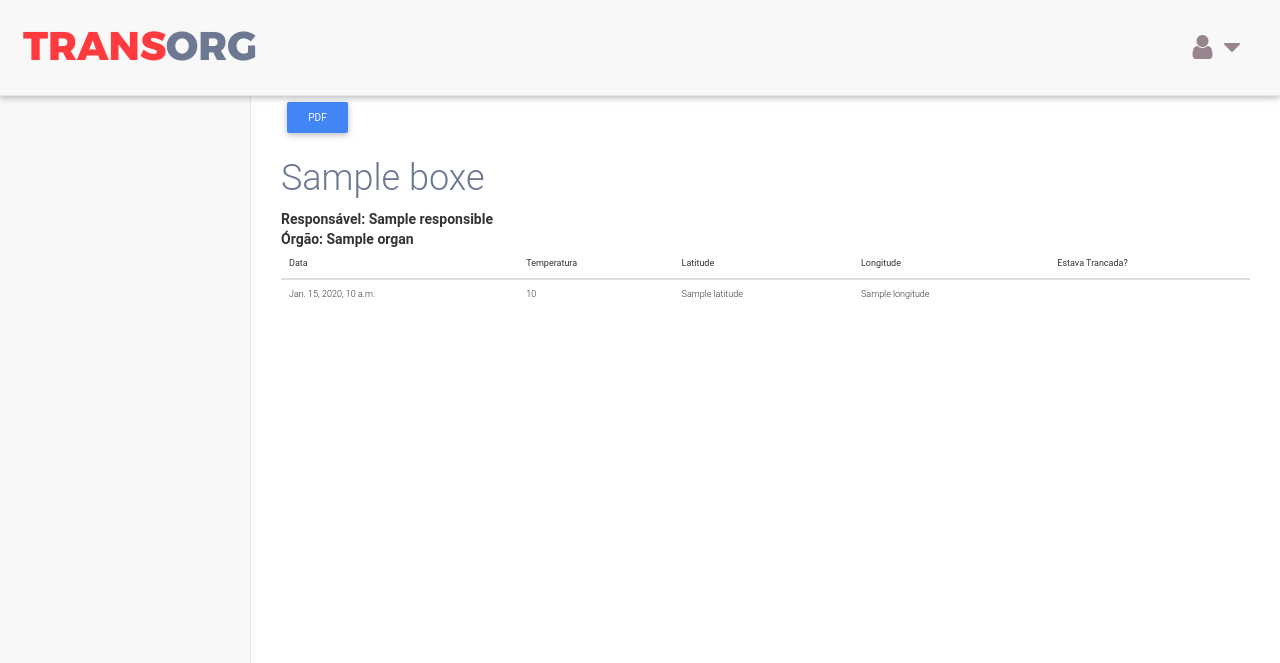
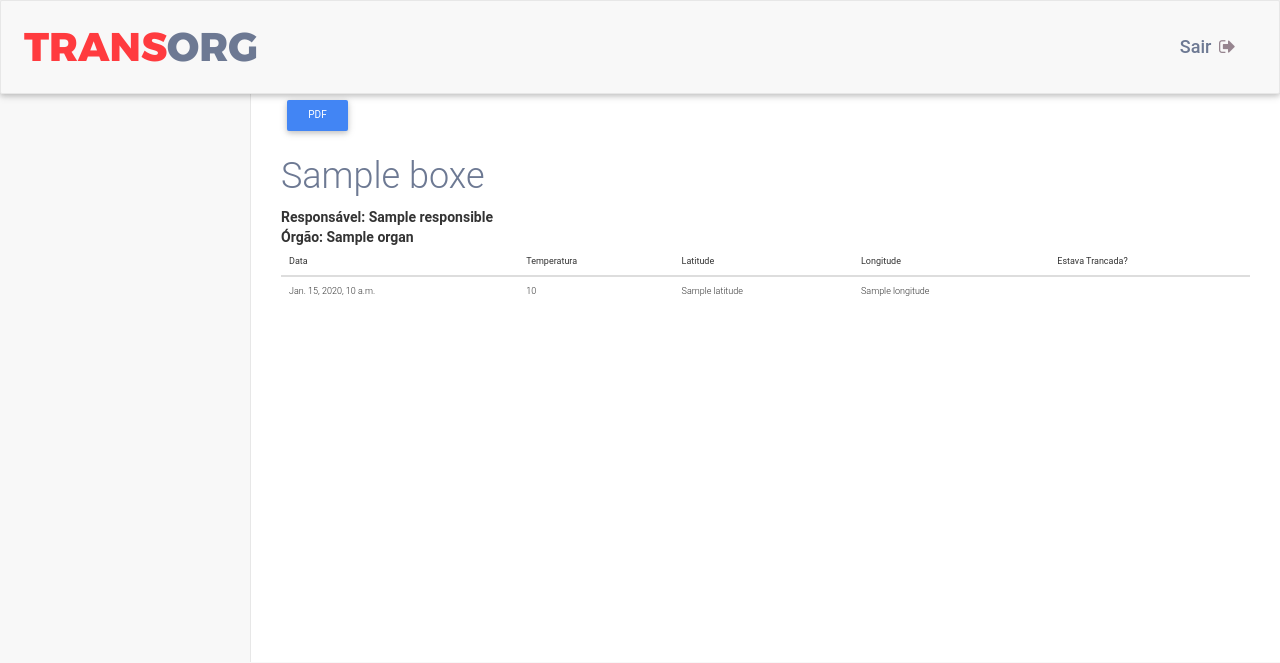
Before and after one commit to TransportadoraOrgaos/pi2-transport_orgaos, a Django app: page /all_camaras_reports/ in a window 1280 px wide. Shown: the top 663 px of the page. Run offline with Django 3.2, Linux system fonts and the light colour scheme; tables that the repository leaves empty hold one stand-in row (values such as "Sample post"); a database or web service that is not in the repository returns one stand-in record (values such as "Sample title"); data that the repository does not hold is empty; some libraries are stand-ins or nearby versions; some web fonts are replaced.

Commit message:
Mudança na navegação da barra superior no responsivo

```diff
--- a/transportadora_orgaos/static/css/main.css
+++ b/transportadora_orgaos/static/css/main.css
@@ -113,12 +113,12 @@ p{
     margin-bottom: 20px;
 }
 
-@media (max-width: 768px){
+@media (max-width: 767px){
     .card-camara{
         margin-left: 15px;
         margin-right: 15px;
     }
-    .card-transport{
+    .card-transport, .card-login{
         margin-left: -15px;
         margin-right: -15px;
     }
--- a/transportadora_orgaos/templates/base.html
+++ b/transportadora_orgaos/templates/base.html
@@ -27,7 +27,7 @@
     <body>
         <div id="wrapper">
             <!-- Navigation -->
-            <nav class="navbar navbar-default navbar-static-top" role="navigation" style="margin-bottom: 0">
+            <nav class="navbar navbar-default" role="navigation" style="margin-bottom: 0">
                 <div class="navbar-header">
                     <button type="button" class="navbar-toggle" data-toggle="collapse" data-target=".navbar-collapse">
                         <span class="sr-only">Toggle navigation</span>
@@ -38,27 +38,15 @@
                     <a class="navbar-brand" href="{% url 'camara:listar_camaras' %}"><span class="brand-part-1">TRANS</span><span class="brand-part-2">ORG</span></a>
                 </div>
                 <!-- /.navbar-header -->
-                <div class="collapse navbar-collapse" id="bs-example-navbar-collapse-1">
-                <ul class="nav navbar-top-links navbar-right">
+                <ul class="nav navbar-top-links navbar-right hidden-xs">
+                    <li><a href="{% url 'usuario:logout' %}" class="text-sidebar">Sair <i class="fa fa-sign-out fa-fw"></i></a></li>
 
-                    <!-- /.dropdown -->
-                    <li class="dropdown">
-                        <a class="dropdown-toggle" data-toggle="dropdown" href="#">
-                            <i class="fa fa-user fa-2x fa-fw"></i> <i class="fa fa-2x fa-caret-down"></i>
-                        </a>
-                        <ul class="dropdown-menu dropdown-user">
-                            <li><a href="{% url 'usuario:logout' %}"><i class="fa fa-sign-out fa-2x fa-fw"></i>Sair</a>
-                        </li>
-                        </ul>
-                        <!-- /.dropdown-user -->
-                    </li>
-                    <!-- /.dropdown -->
                 </ul>
                 <!-- /.navbar-top-links -->
 
                     {% if request.session.access_level == "Administrador"%}
                     <div class="navbar-default sidebar" role="navigation">
-                        <div class="sidebar-nav navbar-collapse">
+                        <div class="sidebar-nav navbar-collapse collapse">
                             <ul class="nav" id="side-menu">
                                 <li>
                                     <a href="{% url 'camara:listar_camaras' %}"><i class="fa fa-ambulance fa-2x fa-fw fa-side-bar"></i> <span class="text-sidebar">Todas as Câmaras</span></a>
@@ -69,13 +57,15 @@
                                 <li>
                                     <a href="{% url 'camara:relatorio_geral' %}"><i class="fa fa-file-pdf-o fa-2x fa-fw"></i> <span class="text-sidebar">Gerar Relatórios</span></a>
                                 </li>
+                                <li class="hidden-sm hidden-md hidden-lg">
+                                    <a href="{% url 'usuario:logout' %}" class="text-sidebar"><i class="fa fa-sign-out fa-2x fa-fw"></i> Sair</a>
+                                </li>
 
                             </ul>
                         </div>
                         <!-- /.sidebar-collapse -->
                     </div>
                     {% endif %}
-                </div>
                 <!-- /.navbar-static-side -->
             </nav>
 
@@ -93,8 +83,7 @@
         </div>
         {% endblock %}
 
-         <!-- JavaScript Base -->
-         <script src="{% static "js/main.js" %}"></script>
+
 
         <!-- Bootstrap Core JavaScript -->
         <script src="{% static "bootstrap/vendor/bootstrap/js/bootstrap.min.js" %}"></script>
@@ -102,6 +91,9 @@
         <!-- Custom Theme JavaScript -->
         <script src="{% static "bootstrap/dist/js/sb-admin-2.js" %}"></script>
 
+         <!-- JavaScript Base -->
+         <script src="{% static "js/main.js" %}"></script>
+
         <!-- Google Charts Scripts -->
         <script type="text/javascript" src="https://www.gstatic.com/charts/loader.js"></script>
         <script type="text/javascript" src="{% static "js/google-chart-line.js" %}"></script>
```
Also changed, not shown: transportadora_orgaos/templates/usuario/login.html (+1 -7 lines).
